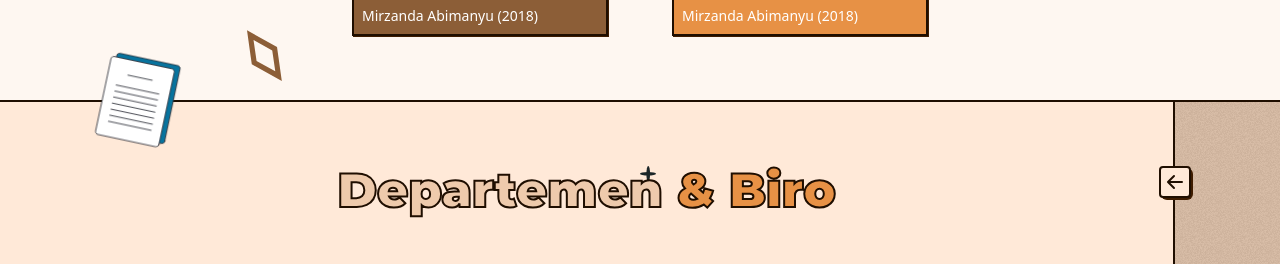
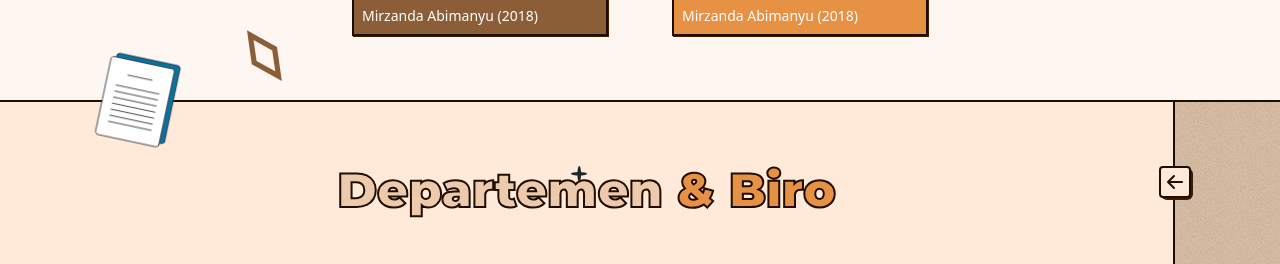
Before and after one commit to winatungmiharja/ikseda, a Next.js app: page /about in a window 1280 px wide. Shown: the part 2778-3042 px from the top of the page. Built offline with nearby package versions, Linux system fonts and the light colour scheme; a web font is replaced by a local one.

Commit message:
feat: add max height for images

```diff
--- a/src/components/card/PersonCard.tsx
+++ b/src/components/card/PersonCard.tsx
@@ -13,7 +13,11 @@ export default function PersonCard({
 }: PersonType) {
   return (
     <div className='relative border-2 border-primary-900 divide-x-0 divide-y-2 divide-primary-900 shadow-sm transition-all duration-150 ease-in-out hover:shadow-md'>
-      <img src={img} alt='' className='w-full' />
+      <img
+        src={img}
+        alt=''
+        className='object-cover w-full max-h-60 md:max-h-full'
+      />
       <div
         className={clsx(
           'p-2',
--- a/src/components/card/ProkerCard.tsx
+++ b/src/components/card/ProkerCard.tsx
@@ -5,7 +5,7 @@ import { ProkerType } from '@/lib/type';
 export default function ProkerCard({ value }: { value: ProkerType }) {
   return (
     <div
-      className='bg-teal flex-shrink-0 p-8 border-2 border-primary-900 shadow-sm hover:shadow'
+      className='bg-teal flex-shrink-0 p-4 w-56 border-2 border-primary-900 shadow-sm md:p-8 md:w-1/3 hover:shadow'
       style={{ minWidth: 'calc(100%/3)' }}
     >
       <div className='flex gap-2 items-center'>
--- a/src/container/about/DepartemenItem.tsx
+++ b/src/container/about/DepartemenItem.tsx
@@ -18,7 +18,7 @@ export default function DepartemenItem({
   return (
     <div id={value.url} className='py-16 w-full'>
       <div className='flex flex-col gap-8 justify-center items-center'>
-        <h2 className='font-outline-900-sm text-teal text-4xl'>
+        <h2 className='font-outline-900-sm text-teal text-3xl md:text-4xl'>
           0{id + 1}.{value.title}
         </h2>
         <div className='grid relative grid-cols-1 gap-4 w-full md:grid-cols-2 lg:gap-16 lg:max-w-xl'>
@@ -59,7 +59,7 @@ export default function DepartemenItem({
               alt=''
               className='absolute right-0 bottom-0 w-6 translate-x-1/4 translate-y-1/4'
             />
-            <div className='bg-paper grid grid-cols-1 gap-x-8 p-8 w-full border-2 border-primary-900 shadow-inner md:grid-cols-3'>
+            <div className='bg-paper grid grid-cols-1 gap-x-8 p-4 w-full border-2 border-primary-900 shadow-inner md:grid-cols-3 md:p-8'>
               {value.staff.map((person, i) => (
                 <p key={i} className='text-base font-medium text-center'>
                   {person}
@@ -73,7 +73,7 @@ export default function DepartemenItem({
             {dataDepartemenSection.prokerTitle}
           </h2>
           <div className='relative p-1 w-full border border-primary-900 border-dashed'>
-            <div className='bg-paper flex overflow-x-scroll gap-x-8 p-8 border-2 border-primary-900'>
+            <div className='bg-paper flex overflow-x-scroll gap-x-8 p-4 border-2 border-primary-900 md:p-8'>
               {value.proker.map((item, i) => (
                 <ProkerCard key={i} value={item} />
               ))}
--- a/src/container/about/DepartemenSection.tsx
+++ b/src/container/about/DepartemenSection.tsx
@@ -27,16 +27,16 @@ export default function DepartemenSection() {
           }
         )}
       >
-        <div className='layout flex flex-col items-center'>
+        <div className='layout flex relative flex-col items-center'>
           <TitleText
             titleOne={dataDepartemenSection.firstTitle}
             titleTwo={dataDepartemenSection.secondTitle}
-            className='z-10 text-primary-300'
+            className='z-10 text-center text-primary-300'
           />
           <img
             src='/images/sparkle.svg'
             alt='sparkle'
-            className='absolute left-1/2 w-4'
+            className='absolute right-20 z-20 w-4 md:right-1/2'
           />
           <div className='flex flex-col w-full divide-y-2 divide-primary-900'>
             {dataDepartemenDanBiro.map((item, i) => (
--- a/src/container/about/KepengurusanSection.tsx
+++ b/src/container/about/KepengurusanSection.tsx
@@ -14,7 +14,7 @@ export default function KepengurusanSection() {
         <TitleText
           titleOne={dataKepengurusanSection.firstTitle}
           titleTwo={` ` + dataKepengurusanSection.secondTitle}
-          className='z-10 text-primary-100'
+          className='z-10 text-center text-primary-100'
         />
         <div className='flex relative flex-col items-center w-full'>
           <div className='grid relative grid-cols-1 gap-4 w-full md:grid-cols-2 lg:gap-16 lg:max-w-xl'>
--- a/src/data/about.tsx
+++ b/src/data/about.tsx
@@ -8,5 +8,5 @@ export const aboutData: AboutType = {
     'Memfasilitasi pengembangan minat bakat anggota IKSEDA dan merecruit serta training atlet dan seniman IKSEDA',
     'Menguatkan media aspirasi untuk kepengurusan IKSEDA',
   ],
-  visi: 'Menjadikan Ikseda organisasi yang sinergis, kolaboratif, progresifdan inovatif',
+  visi: 'Menjadikan Ikseda organisasi yang sinergis, kolaboratif, progresif dan inovatif',
 };
--- a/src/pages/about.tsx
+++ b/src/pages/about.tsx
@@ -15,7 +15,7 @@ export default function AboutPage() {
     <Layout>
       <Seo templateTitle='About' />
       <main>
-        <section className='flex relative flex-col bg-primary-100'>
+        <section className='bg-shapes-light flex relative flex-col bg-primary-100 bg-contain'>
           <div className='min-h-main flex sticky top-0 z-0 items-center w-full'>
             <CoverSection />
           </div>
--- a/src/styles/globals.css
+++ b/src/styles/globals.css
@@ -75,7 +75,7 @@
   }
 
   h2 {
-    @apply font-primary text-3xl font-black text-primary-900 md:text-5xl;
+    @apply font-primary text-4xl font-black text-primary-900 md:text-5xl;
   }
 
   h3 {
```
